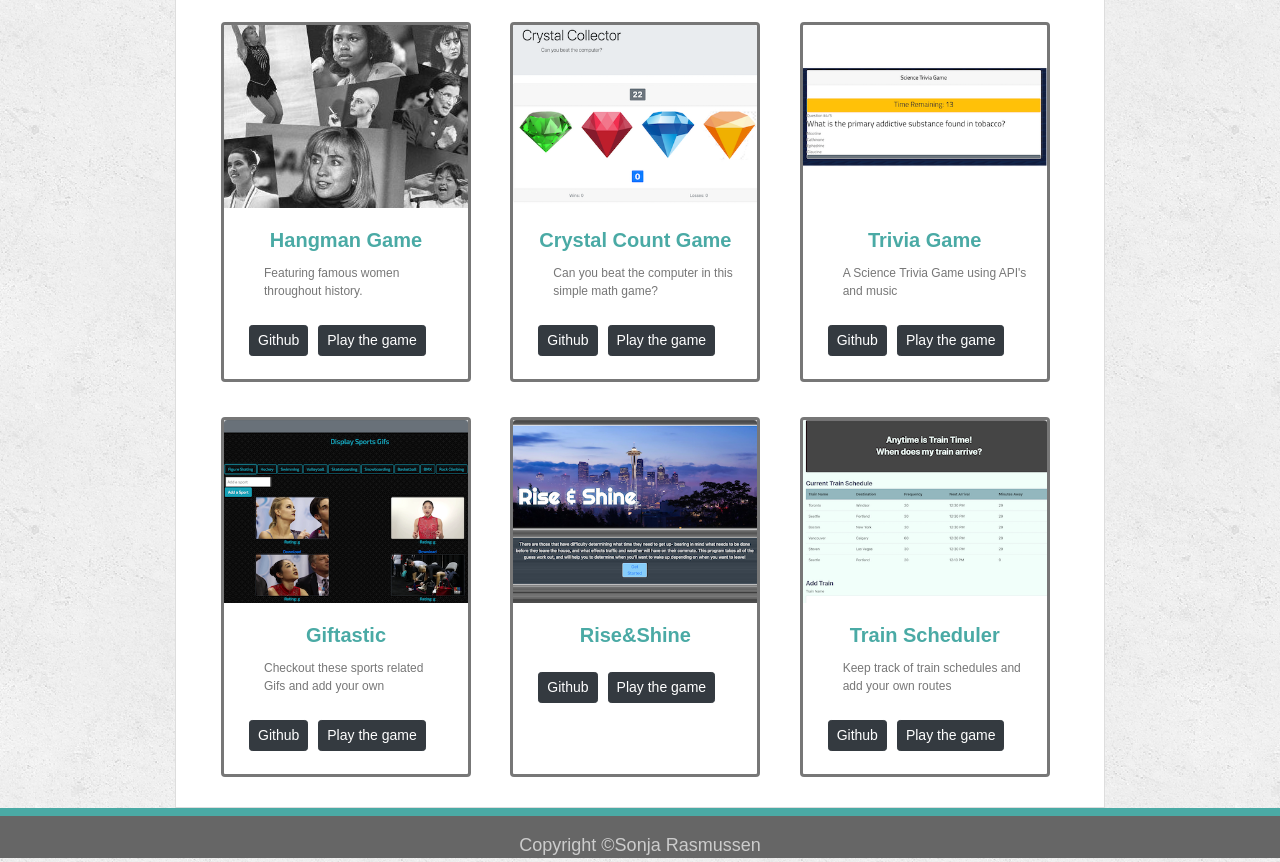
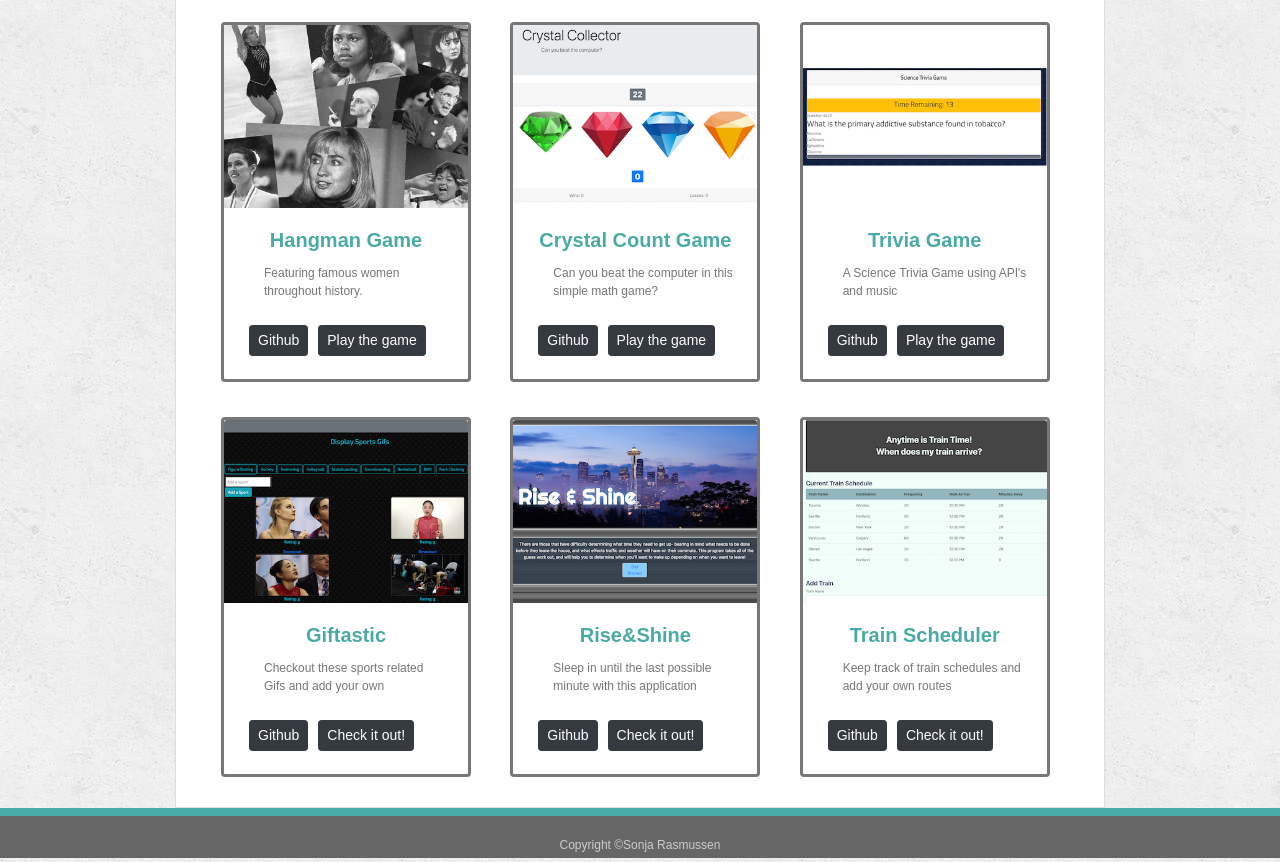
Before and after one commit to SonjaRasmussen/SonjaRasmussen.github.io, a plain HTML site: page portfolio.html in a window 1280 px wide. Shown: the part 228-1090 px from the top of the page. Drawn offline with nearby package versions, Linux system fonts and the light colour scheme.

```diff
--- a/assets/css/style.css
+++ b/assets/css/style.css
@@ -105,7 +105,7 @@
 footer {
   padding: 12px 0;
   clear: both;
-  font-size: 18px;
+  font-size: 12px;
   color: #ffffff;
   color: #cccccc;
   text-align: center;
--- a/portfolio.html
+++ b/portfolio.html
@@ -97,7 +97,7 @@
                   <h5 class="card-title" style="text-align: center;  color: #4aaaa5; font-weight: 700">Giftastic</h5>
                   <p class="card-text" style="font-size: 12px; line-height: 1.5em" >Checkout these sports related Gifs and add your own</p>
                   <a href="https://github.com/SonjaRasmussen/GifTastic" class="btn btn-dark btn-sm" style="margin: 5px">Github</a>
-                  <a href="/GifTastic/" class="btn btn-dark btn-sm">Play the game</a>
+                  <a href="/GifTastic/" class="btn btn-dark btn-sm">Check it out!</a>
                   </div>
                   </div>
                 </div>
@@ -107,9 +107,9 @@
                     <img src="assets/images/Rise_Shine.jpg.png" class="card-img-top" alt="..." style="width:100%">
                     <div class="card-body">
                     <h5 class="card-title" style="text-align: center;  color: #4aaaa5; font-weight: 700">Rise&Shine</h5>
-                    <p class="card-text" style="font-size: 12px; line-height: 1.5em" > </p>
+                    <p class="card-text" style="font-size: 12px; line-height: 1.5em" >Sleep in until the last possible minute with this application</p>
                     <a href=" https://tammyleeseattle.github.io/TeamFrozenNorth/pages/index_1.html" class="btn btn-dark btn-sm" style="margin: 5px">Github</a>
-                    <a href="/TeamFrozenNorth/" class="btn btn-dark btn-sm">Play the game</a>
+                    <a href="/TeamFrozenNorth/" class="btn btn-dark btn-sm">Check it out! </a>
                     </div>
                     </div>
                   </div>
@@ -120,7 +120,7 @@
                       <h5 class="card-title" style="text-align: center;  color: #4aaaa5; font-weight: 700">Train Scheduler</h5>
                       <p class="card-text" style="font-size: 12px; line-height: 1.5em">Keep track of train schedules and add your own routes</p>
                       <a href="https://github.com/SonjaRasmussen/Train_Schedule" class="btn btn-dark btn-sm" style="margin: 5px">Github</a>
-                      <a href="/Train_Schedule/" class="btn btn-dark btn-sm">Play the game</a>
+                      <a href="/Train_Schedule/" class="btn btn-dark btn-sm">Check it out!</a>
                       </div>
                       </div>
                     </div>
```
